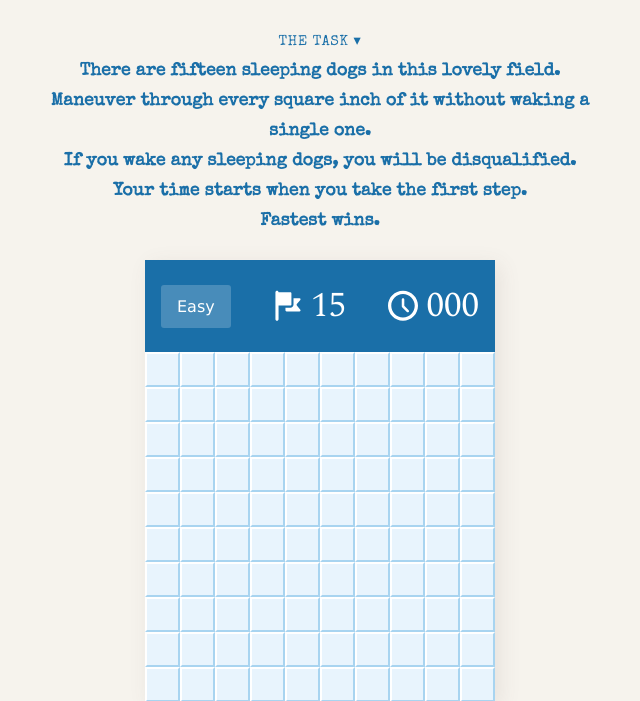
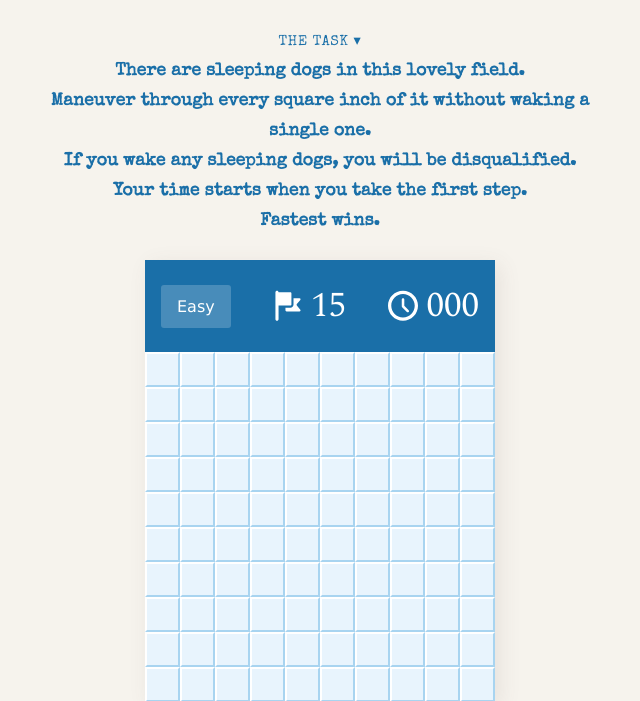
Before and after one commit to aMiss-aWry/wed, a Flask app: page /dognap in a window 1280 px wide. Shown: the top 701 px of the page, without its empty margins (320-960 px from the left). Run offline with Flask 3, Linux system fonts and the light colour scheme.

Commit message:
make vaguer

```diff
--- a/templates/dognap.html
+++ b/templates/dognap.html
@@ -388,7 +388,7 @@
     </button>
     <div id="task-body" style="transition: max-height 0.3s ease;">
       <h2 class="letter-style" style="color:var(--main-color); margin-top:0.5rem;">
-        There are fifteen sleeping dogs in this lovely field.<br>
+        There are sleeping dogs in this lovely field.<br>
         Maneuver through every square inch of it without waking a single one.<br>
         If you wake any sleeping dogs, you will be disqualified.<br>
         Your time starts when you take the first step.<br>
```
